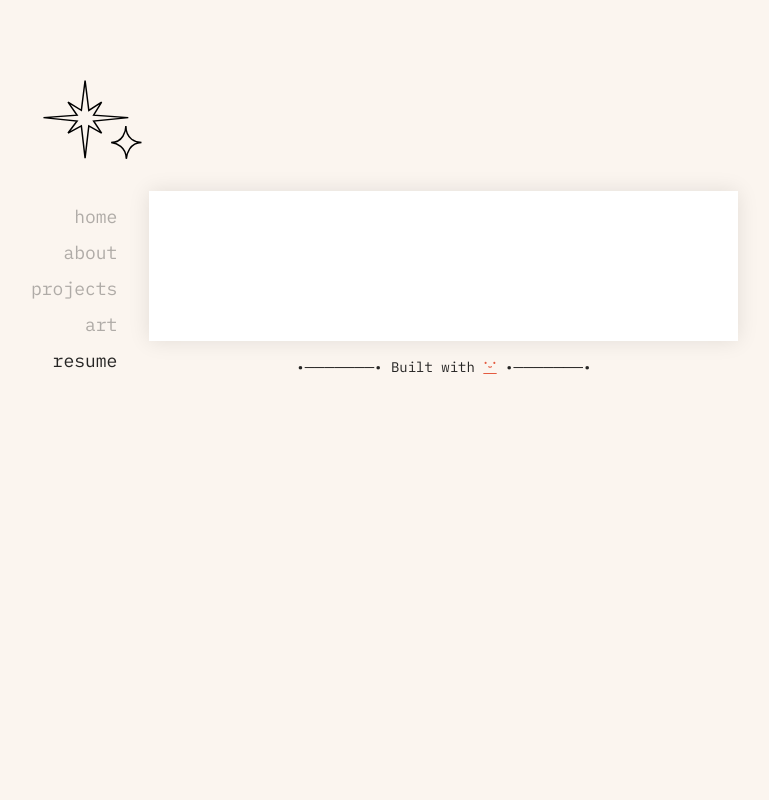
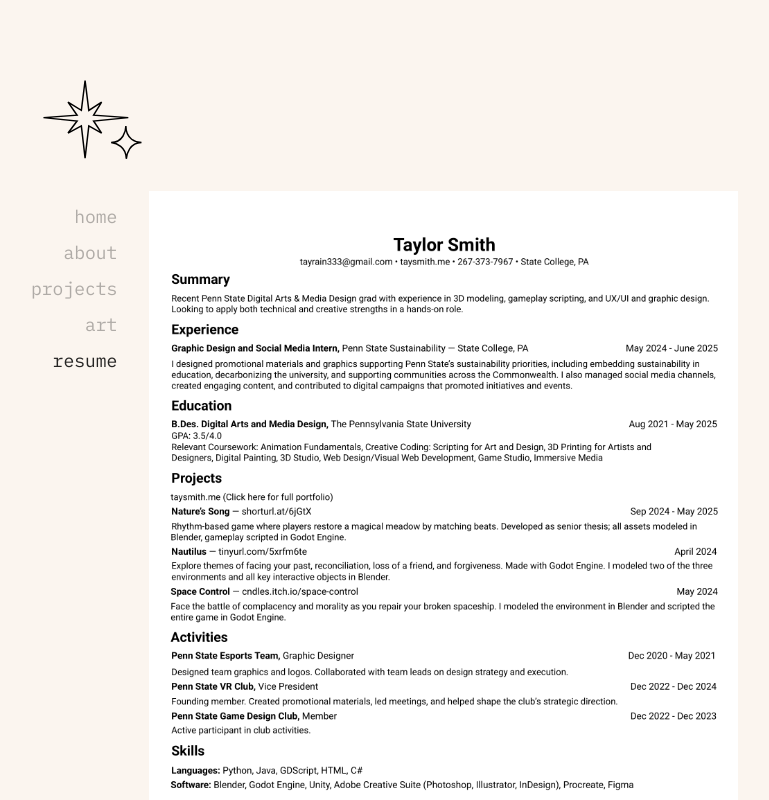
Before and after one commit to ruwkia/taylorsmith, a Next.js app: page /resume in a window 1280 px wide. Shown: the top 800 px of the page, without its empty margins (253-1022 px from the left). Built offline with nearby package versions, Linux system fonts and the light colour scheme.

Commit message:
Update resume.jsx

```diff
--- a/pages/resume.jsx
+++ b/pages/resume.jsx
@@ -6,19 +6,25 @@ function Resume() {
   return (
     <>
       {isLoading && <p>Loading... 🔎</p>}
-      <iframe
-        src="/images/Taylor%20Smith%20Resume%20%2813%29-1.png"
+      <div
         style={{
           width: '100%',
-          maxWidth: '800px',
-          height: 'auto',
-          display: 'block',
+          maxWidth: '900px',
           margin: '0 auto',
-          boxShadow: '0 0 20px rgba(0,0,0,0.1)',
+          overflow: 'hidden',
         }}
-        allow="autoplay"
-        onLoad={() => setIsLoading(false)}
-      />
+      >
+        <img
+          src="/images/Taylor%20Smith%20Resume%20%2813%29-1.png"
+          alt="Taylor Smith Resume"
+          style={{
+            width: '100%',
+            height: 'auto',
+            display: 'block',
+          }}
+          onLoad={() => setIsLoading(false)}
+        />
+      </div>
     </>
   );
 }
```
